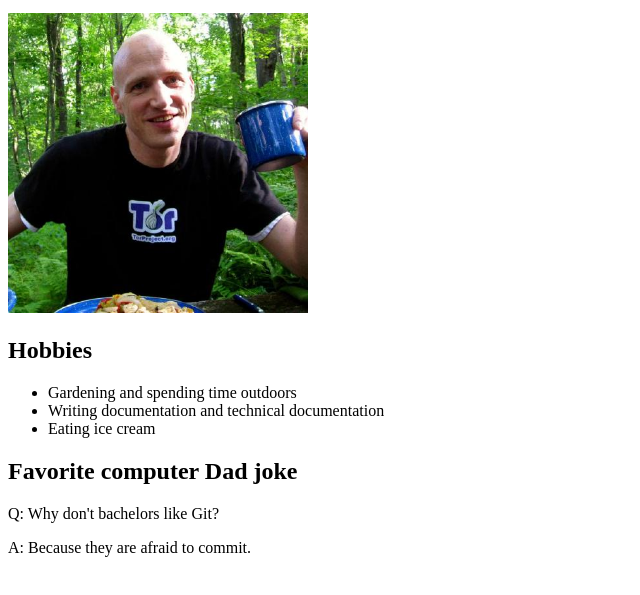
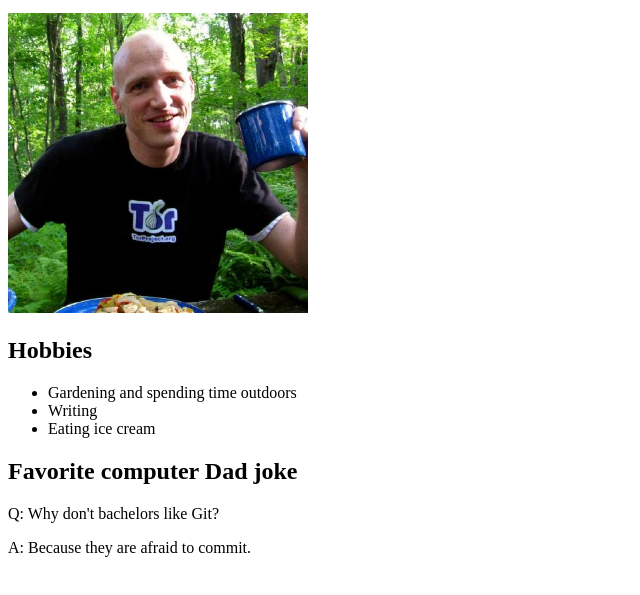
Before and after one commit to staticguide/chapter-3, a plain HTML site: page family-members/matt.html in a window 1280 px wide. Shown: the part 135-730 px from the top of the page, without its empty margins (0-640 px from the left). Drawn offline with Linux system fonts and the light colour scheme.

Commit message:
Update hobbies

```diff
--- a/family-members/matt.html
+++ b/family-members/matt.html
@@ -14,7 +14,7 @@
         <h2>Hobbies</h2>
         <ul>
           <li>Gardening and spending time outdoors</li>
-          <li>Writing documentation and technical documentation</li>
+          <li>Writing</li>
           <li>Eating ice cream</li>
         </ul>
 
```
